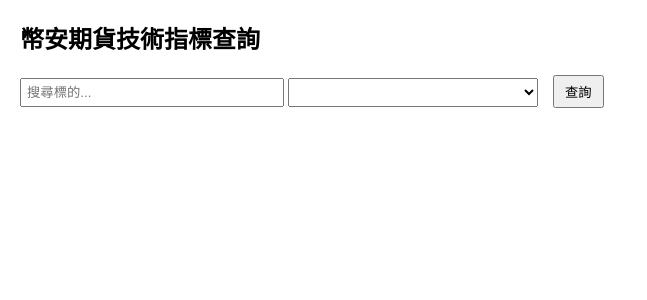
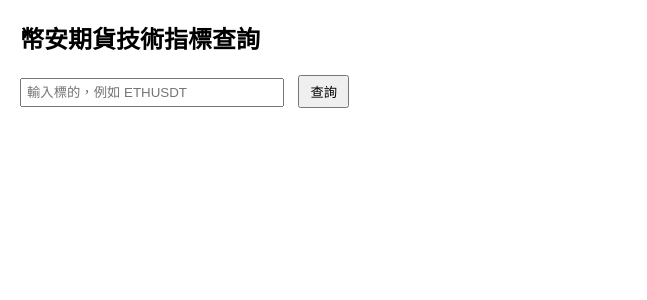
Before and after one commit to Jdkssks/Binance-Futures-Web-Service, a Flask app: template templates/index.html in a window 1280 px wide. Shown: the top 300 px of the page, without its empty margins (0-647 px from the left). Run offline with Flask 3, Linux system fonts and the light colour scheme; the template is opened without the code that fills it, so the values that code supplies are empty.

Commit message:
Update index.html

```diff
--- a/templates/index.html
+++ b/templates/index.html
@@ -5,8 +5,7 @@
     <title>幣安期貨技術指標查詢</title>
     <style>
         body { font-family: Arial, sans-serif; margin: 20px; }
-        #searchBox { margin-bottom: 10px; padding: 5px; width: 250px; }
-        #symbolSelect { padding: 5px; width: 250px; }
+        #searchBox { padding: 5px; width: 250px; }
         button { padding: 5px 10px; margin-left: 10px; }
         table { border-collapse: collapse; margin-top: 20px; width: 100%; }
         th, td { border: 1px solid #ccc; padding: 8px; text-align: center; }
@@ -17,38 +16,24 @@
     <h2>幣安期貨技術指標查詢</h2>
 
     <!-- 搜尋框 -->
-    <input type="text" id="searchBox" placeholder="搜尋標的...">
-
-    <!-- 下拉選單 -->
-    <select id="symbolSelect" name="symbol">
-        {% for s in symbols %}
-            <option value="{{ s }}">{{ s }}</option>
-        {% endfor %}
-    </select>
-
+    <input type="text" id="searchBox" placeholder="輸入標的，例如 ETHUSDT">
     <button onclick="querySignal()">查詢</button>
 
     <!-- 查詢結果 -->
     <div id="result"></div>
 
     <script>
-        // 搜尋功能：輸入文字篩選下拉選單
-        const searchBox = document.getElementById("searchBox");
-        const select = document.getElementById("symbolSelect");
-
-        searchBox.addEventListener("keyup", function() {
-            const filter = searchBox.value.toUpperCase();
-            for (let i = 0; i < select.options.length; i++) {
-                const txt = select.options[i].text.toUpperCase();
-                select.options[i].style.display = txt.includes(filter) ? "" : "none";
+        function querySignal() {
+            const symbol = document.getElementById("searchBox").value.trim().toUpperCase();
+            if (!symbol) {
+                alert("請輸入標的名稱，例如 BTCUSDT");
+                return;
             }
-        });
-
-        // 查詢 API
-        function querySignal() {
-            const symbol = select.value;
             fetch(`/signal?symbol=${symbol}`)
-                .then(res => res.json())
+                .then(res => {
+                    if (!res.ok) throw new Error("查詢失敗");
+                    return res.json();
+                })
                 .then(data => {
                     let html = "<h3>查詢結果</h3><table><tr><th>指標</th><th>數值</th></tr>";
                     for (const key in data) {
@@ -56,6 +41,9 @@
                     }
                     html += "</table>";
                     document.getElementById("result").innerHTML = html;
+                })
+                .catch(err => {
+                    document.getElementById("result").innerHTML = `<p style="color:red;">錯誤：${err.message}</p>`;
                 });
         }
     </script>
```
